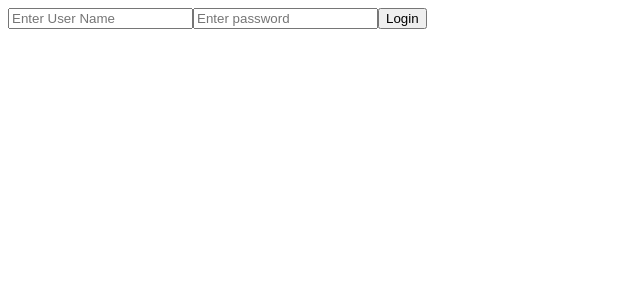
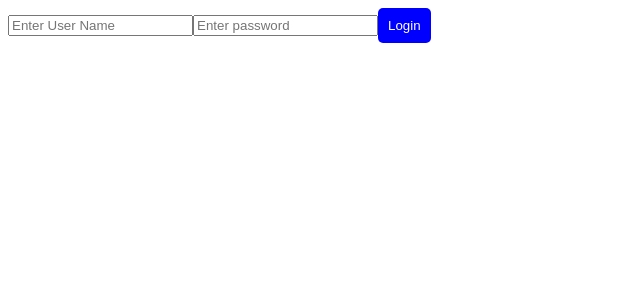
Before and after one commit to abhishek123mojumdar/React-101, a React (Create React App) app: page /Hooks in a window 1280 px wide. Shown: the top 300 px of the page, without its empty margins (0-640 px from the left). Built offline with nearby package versions, Linux system fonts and the light colour scheme.

Commit message:
3 files modified

```diff
--- a/src/App.js
+++ b/src/App.js
@@ -30,17 +30,32 @@ const App = () => {
     }
   }, []);
 
+  let navBarStyle = {
+    display: 'flex',
+    width: '100vw',
+    height: '20vh',
+    backgroundColor: 'black',
+    color: 'white',
+    flexWrap: 'wrap',
+  };
+
   function getRoutes() {
     return (
-      <ul>
+      <ol style={navBarStyle}>
         <li>
-          <Link to="/">Greet (Lifecycle hooks)</Link>
+          <Link to="/" style={{ color: 'white' }}>
+            Greet (Lifecycle hooks)
+          </Link>
         </li>
         <li>
-          <Link to="/classRoom">Class (Fragments and porpTypes)</Link>
+          <Link to="/classRoom" style={{ color: 'white' }}>
+            Class (Fragments and porpTypes)
+          </Link>
         </li>
         <li>
-          <Link to="/hook">Hooks (Fragments and porpTypes)</Link>
+          <Link to="/hook" style={{ color: 'white' }}>
+            Hooks (Fragments and porpTypes)
+          </Link>
         </li>
         <li>
           <button
@@ -50,26 +65,33 @@ const App = () => {
               cursor: 'pointer',
               textDecoration: 'underline',
               backgroundColor: 'transparent',
+              color: 'white',
             }}
           >
             Go to forms component
           </button>
         </li>
         <li>
-          <Link to="/dynamicForms">Dynamic Form (Dynamic Form component)</Link>
+          <Link to="/dynamicForms" style={{ color: 'white' }}>
+            Dynamic Form (Dynamic Form component)
+          </Link>
         </li>
         <li>
-          <Link to="/apiImplementation">
+          <Link to="/apiImplementation" style={{ color: 'white' }}>
             Let us check how we implement Api in React{' '}
           </Link>
         </li>
         <li>
-          <Link to="/reducer">Redux concepts</Link>
+          <Link to="/reducer" style={{ color: 'white' }}>
+            Redux concepts
+          </Link>
         </li>
         <li>
-          <Link to="/Hooks">Hooks</Link>
+          <Link to="/Hooks" style={{ color: 'white' }}>
+            Hooks
+          </Link>
         </li>
-      </ul>
+      </ol>
     );
   }
 
--- a/src/ReactBasics/Hooks.js
+++ b/src/ReactBasics/Hooks.js
@@ -15,13 +15,30 @@ const Hooks = (props) => {
     'https://picsum.photos/id/28/200/300',
   ];
   let [paraStyle, setParaStyle] = useState('');
+  let [toggle, setToggle] = useState(false);
+  let [counter, setCounter] = useState(0);
   let headingStyle = {
     color: 'orange',
     fontSize: '50px',
   };
 
   function changeStyle() {
-    setParaStyle('paraClass');
+    if (!toggle) {
+      setParaStyle('paraClass');
+    } else {
+      setParaStyle('');
+    }
+    setToggle(!toggle);
+  }
+
+  function changeCounter() {
+    setCounter(counter + 1);
+    // setCounter((prevState) => {
+    //   prevState = prevState + 1;
+    //   console.log('prevState', prevState);
+    //   return prevState;
+    // });
+    console.log(counter);
   }
 
   return (
@@ -34,6 +51,11 @@ const Hooks = (props) => {
       {imageArray.map((data) => (
         <img src={data} alt="No image foud here" />
       ))}
+      <p> Here we will check how a counter works</p>
+      <p className="paraClass">{counter}</p>
+      <button onClick={() => changeCounter()}>
+        Click here to increase count
+      </button>
     </React.Fragment>
     //    <>
     //    <h1>Hey this is written inside a fragment</h1>
--- a/src/style.css
+++ b/src/style.css
@@ -2,6 +2,18 @@ h1,
 p {
   font-family: -apple-system, BlinkMacSystemFont, 'Segoe UI', Roboto, Oxygen,
     Ubuntu, Cantarell, 'Open Sans', 'Helvetica Neue', sans-serif;
+}
+
+li {
+  margin: 1rem;
+}
+
+button {
+  padding: 0.5rem;
+  color: white;
+  background-color: blue;
+  border-color: transparent;
+  border-radius: 5px;
 }
 
 /* div {
```
